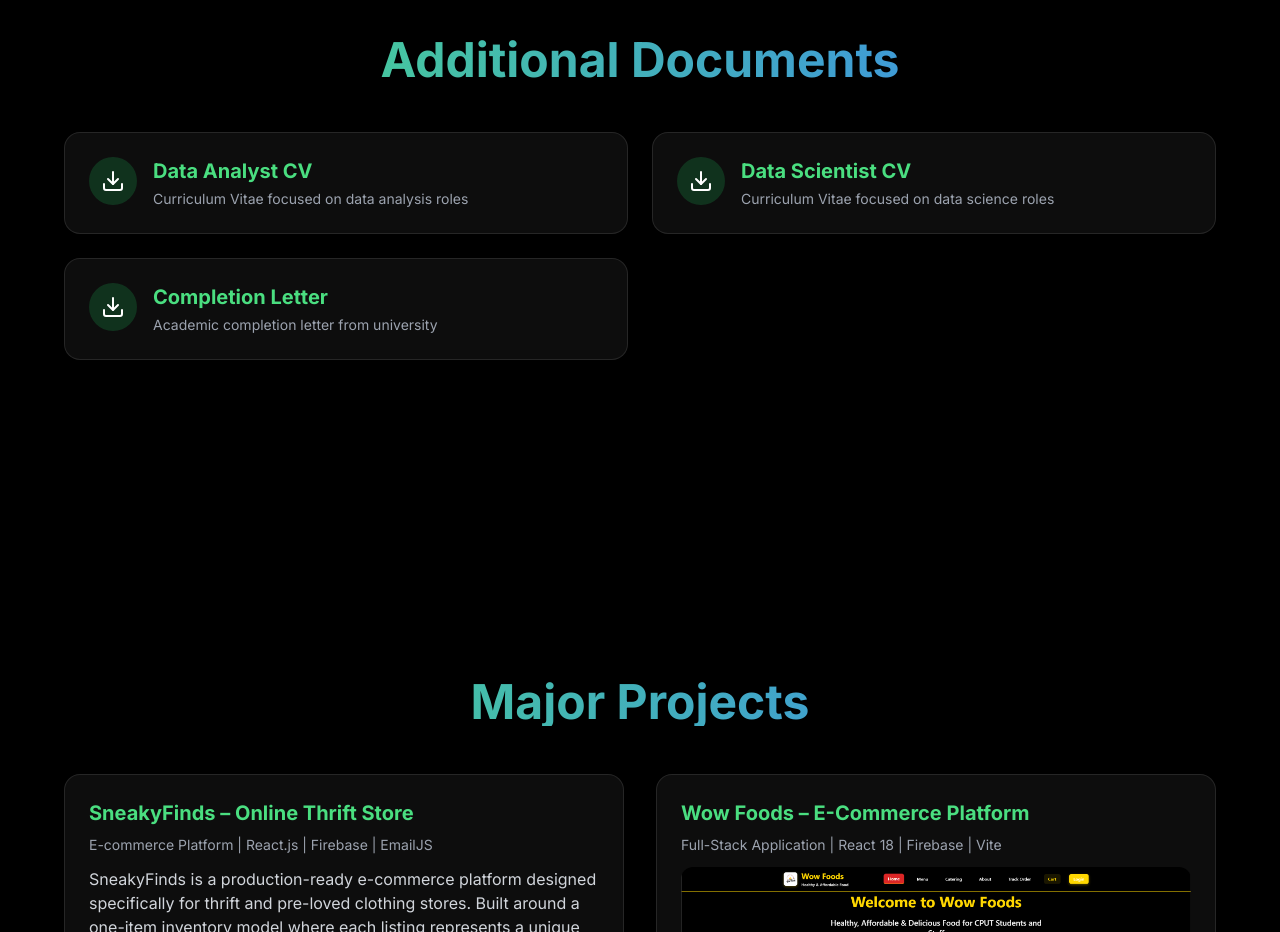
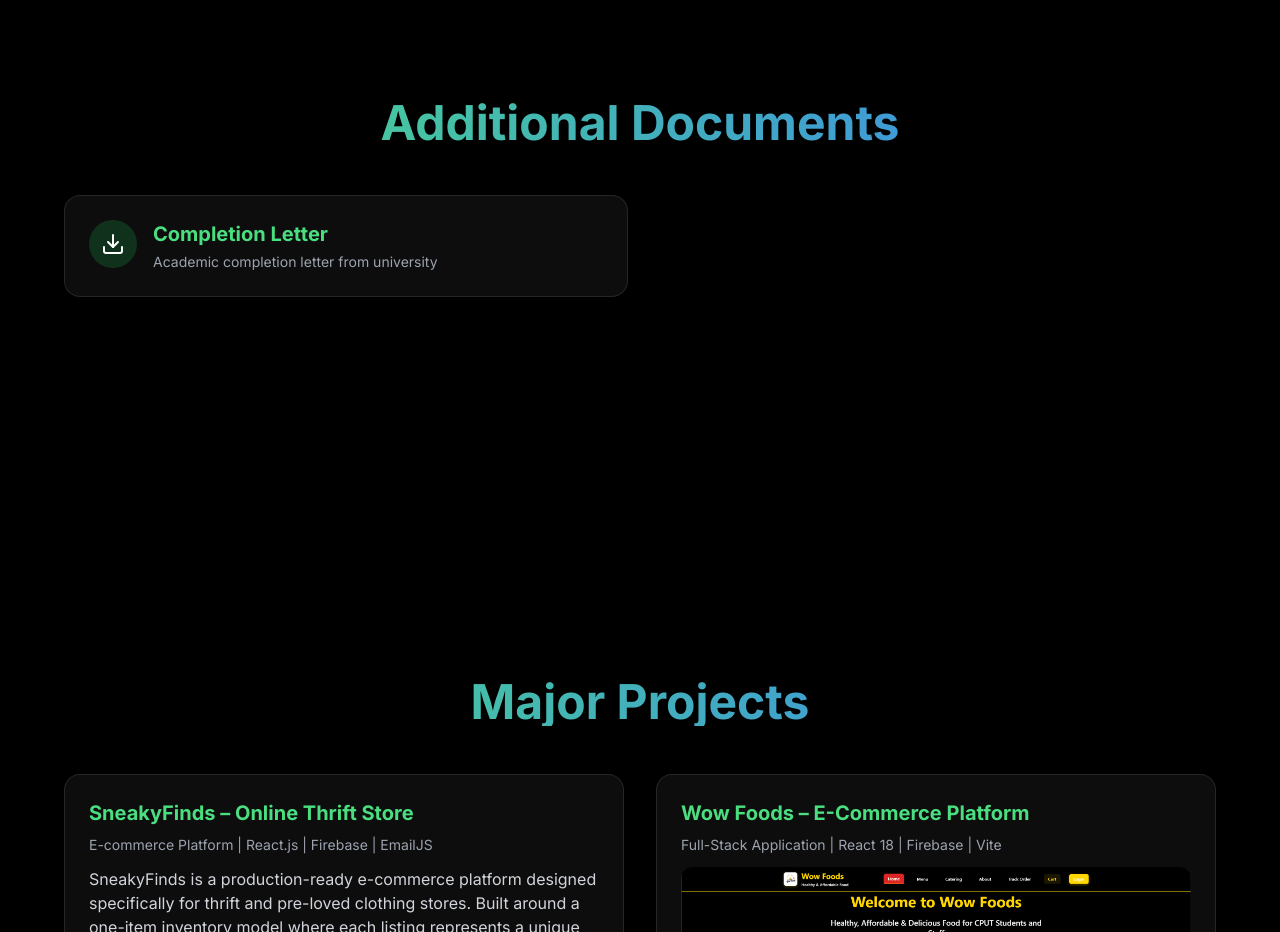
Before and after one commit to RighteousNwariwe/Virtual-CV, a Next.js app in the folder new-portfolio/: page /Virtual-Portfolio/ in a window 1280 px wide. Shown: the part 5200-6132 px from the top of the page. Built offline with nearby package versions, Linux system fonts and the light colour scheme.

Commit message:
removed the Data Analyst CV and Data Scientist CV f

```diff
--- a/new-portfolio/app/page.tsx
+++ b/new-portfolio/app/page.tsx
@@ -454,16 +454,6 @@
           <div className="grid md:grid-cols-2 gap-6">
             {[
               {
-                title: "Data Analyst CV",
-                description: "Curriculum Vitae focused on data analysis roles",
-                link: "/Virtual-Portfolio/Data Analyst CV(Righteous Nwariwe).pdf"
-              },
-              {
-                title: "Data Scientist CV",
-                description: "Curriculum Vitae focused on data science roles",
-                link: "/Virtual-Portfolio/Data Scientist CV(Righteous Nwariwe).pdf"
-              },
-              {
                 title: "Completion Letter",
                 description: "Academic completion letter from university",
                 link: "/Virtual-Portfolio/Completion letter 43511139_Nwariwe_Rightous Onyedi Nhlanhla Mpila_CompletionLetter.pdf"
```
